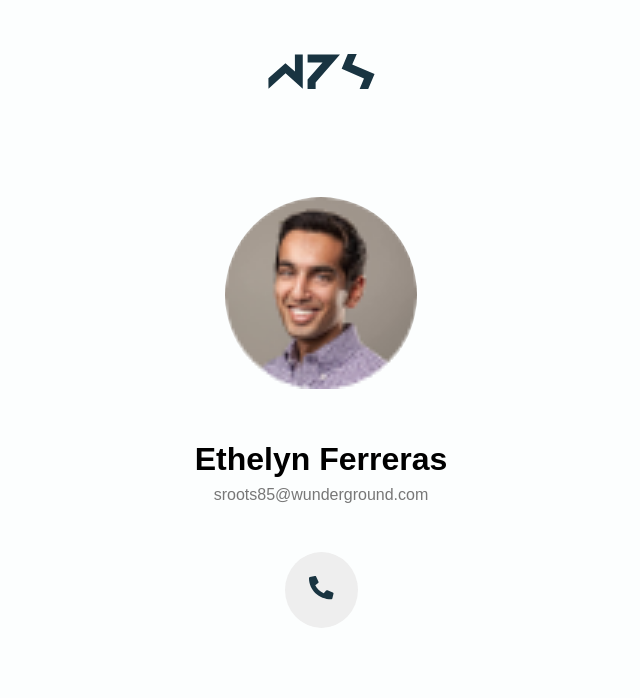
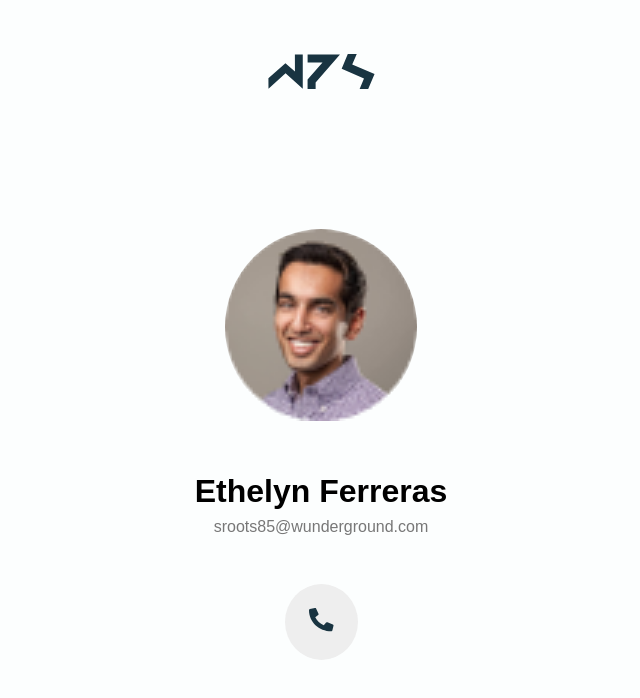
Before and after one commit to pachecowillians/sveltekit-contacts, a SvelteKit app: page /contacts/0 in a window 1280 px wide. Shown: the top 698 px of the page, without its empty margins (319-959 px from the left). Built offline with nearby package versions, Linux system fonts and the light colour scheme.

Commit message:
Fix: fixing main position with padding and removnig translation

```diff
--- a/src/routes/contacts/[id]/+page.svelte
+++ b/src/routes/contacts/[id]/+page.svelte
@@ -20,7 +20,7 @@
 		align-items: center;
 		flex: 1;
 		justify-content: center;
-		transform: translateY(-4rem);
+		padding-bottom: 4rem;
 	}
 	.profile-picture {
 		border-radius: 50%;
```
